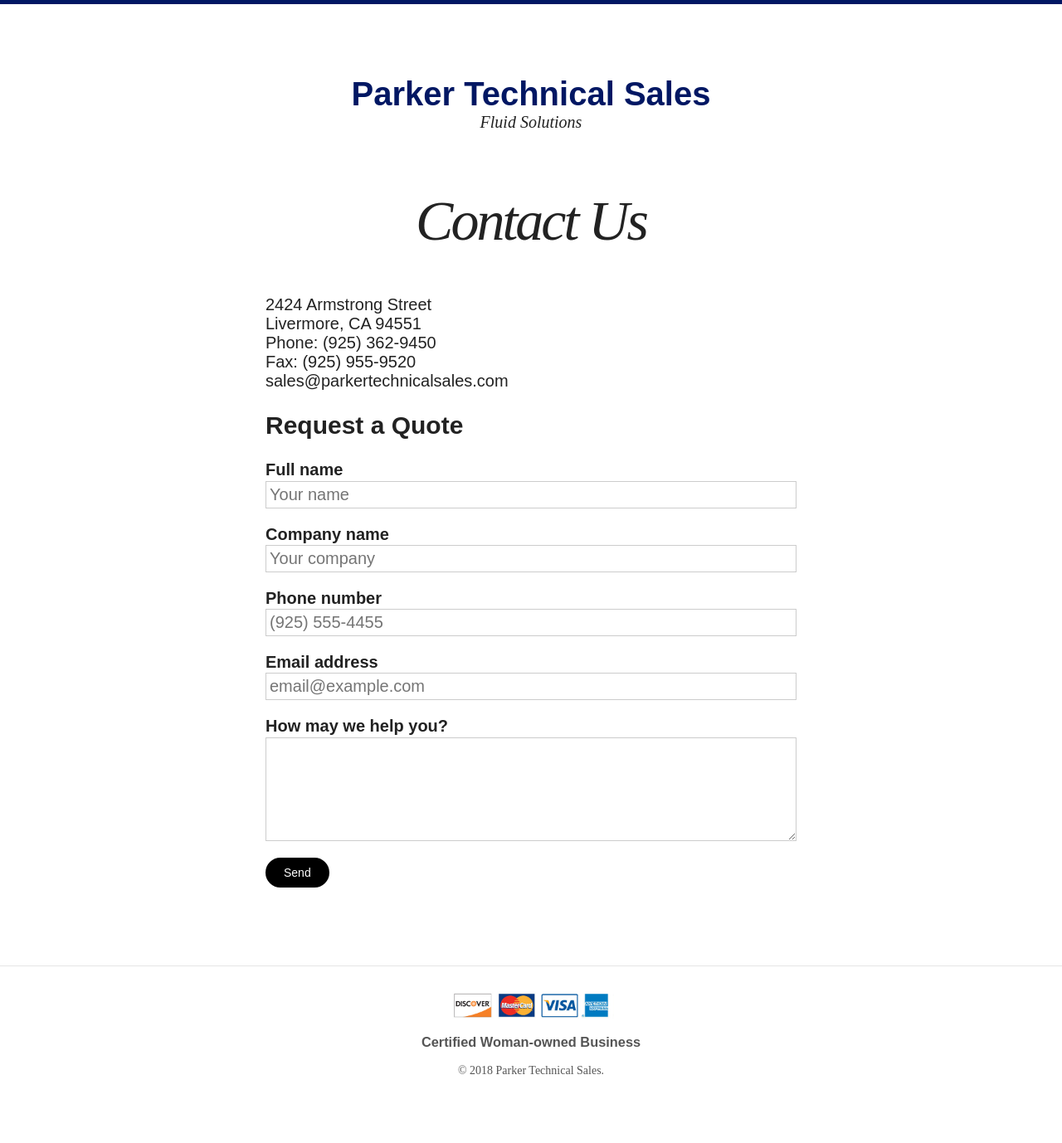
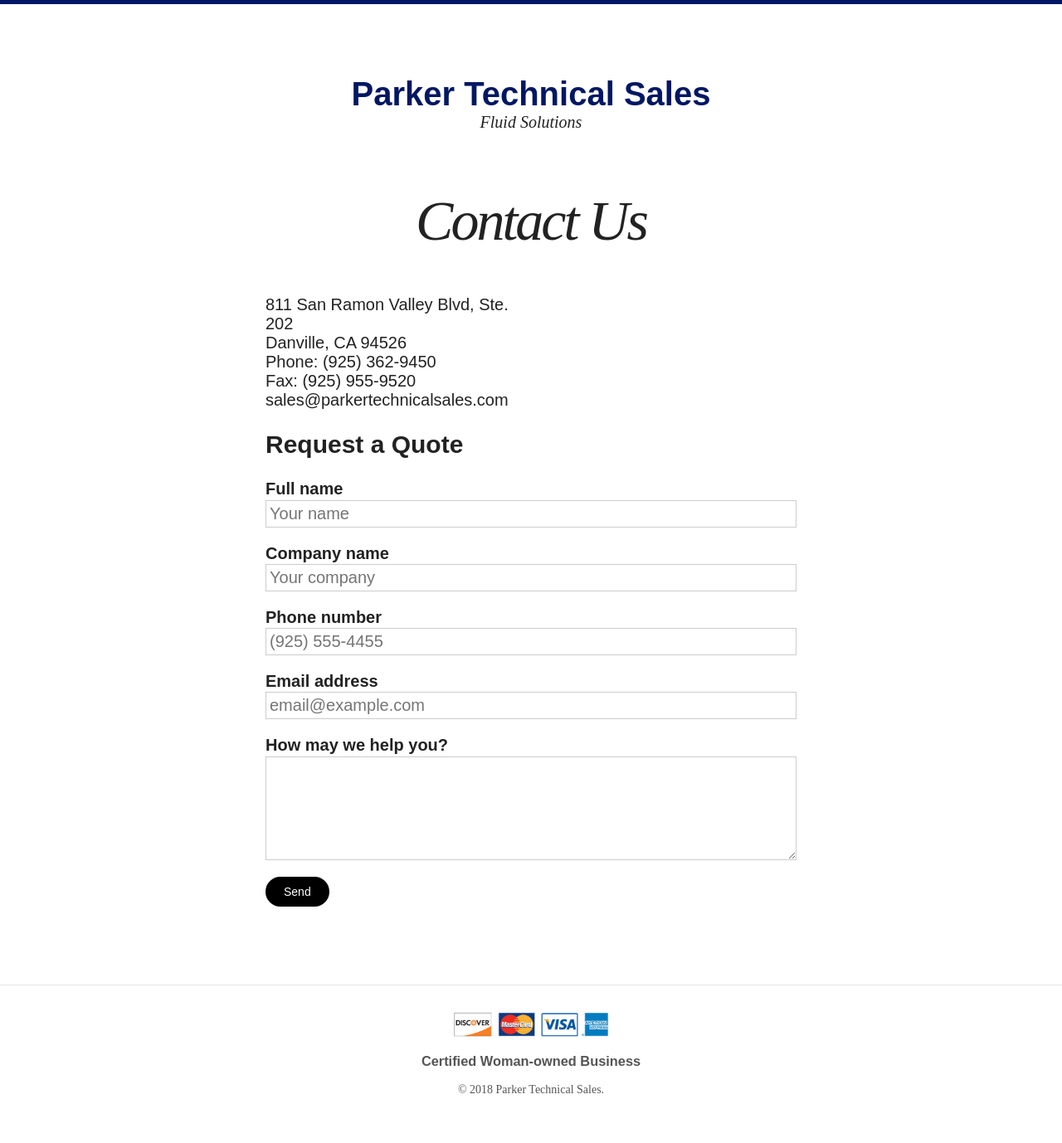
Before and after one commit to strongriley/parker-technical-sales, a Jekyll site: the page built from contact.html, in a window 1280 px wide. Shown: the whole page at 83% size. Built offline with Jekyll 4.4.1, drawn with Linux system fonts in a browser that asks for light colours; nearby versions of some CDN libraries; before the commit the page ends 1355 px from its top, so only the background shows below that.

Commit message:
Update address

```diff
--- a/contact.html
+++ b/contact.html
@@ -9,9 +9,9 @@
 
 <div class="desktop-2-up">
   <div>
-    <a href="https://www.google.com/maps/place/2424+Armstrong+St,+Livermore,+CA+94551/@37.6995834,-121.8123017,17z/data=!3m1!4b1!4m2!3m1!1s0x808fe89d3f02cfc9:0x71d211b67f0afb54" target="_blank">
-    2424 Armstrong Street<br>
-    Livermore, CA 94551<br>
+    <a href="https://goo.gl/maps/wMAEj1S2f372" target="_blank">
+    811 San Ramon Valley Blvd, Ste. 202<br>
+    Danville, CA 94526<br>
     </a>
     Phone: (925) 362-9450<br>
     Fax: (925) 955-9520<br>
```
